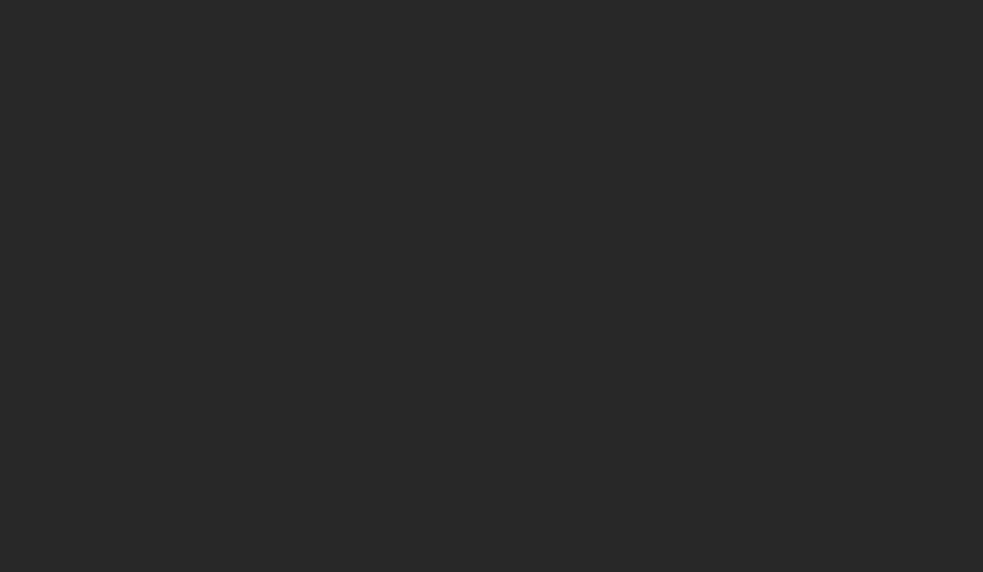
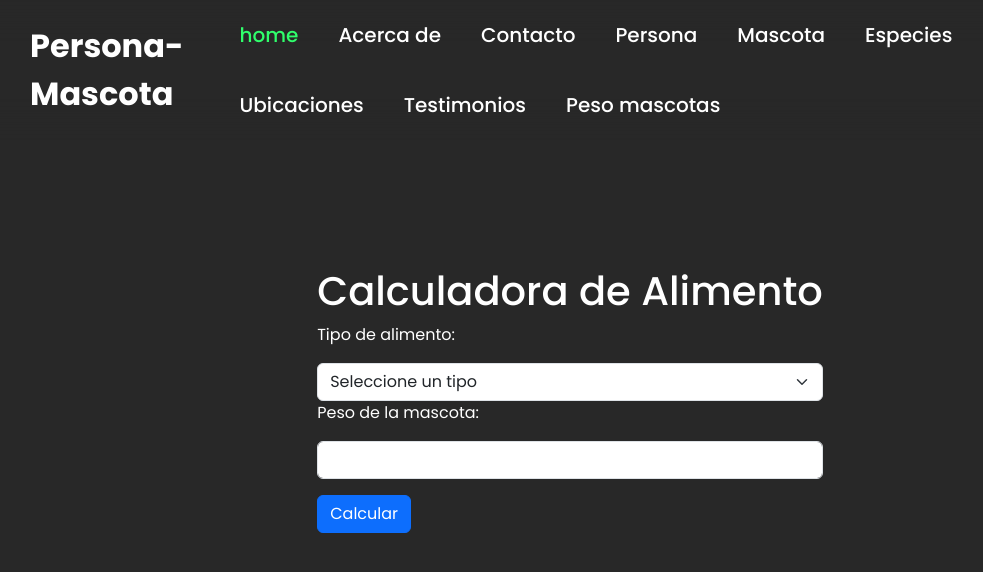
Before and after one commit to sjaimes16/cardsMascotas, a React (Vite) app: page /pesoMascotas in a window 1280 px wide. Before the commit this address had no page. Shown: the top 572 px of the page, without its empty margins (70-1053 px from the left). Built offline with nearby package versions, Linux system fonts and the light colour scheme.

Commit message:
agregado cambios

```diff
--- a/index.html
+++ b/index.html
@@ -10,6 +10,8 @@
     <div id="root"></div>
     <script type="module" src="https://unpkg.com/ionicons@7.1.0/dist/ionicons/ionicons.esm.js"></script>
 	  <script nomodule src="https://unpkg.com/ionicons@7.1.0/dist/ionicons/ionicons.js"></script>
+    <link href="https://cdn.jsdelivr.net/npm/bootstrap@5.3.0/dist/css/bootstrap.min.css" rel="stylesheet" integrity="sha384-9ndCyUaIbzAi2FUVXJi0CjmCapSmO7SnpJef0486qhLnuZ2cdeRhO02iuK6FUUVM" crossorigin="anonymous">
     <script type="module" src="/src/main.jsx"></script>
+    <script src="https://cdn.jsdelivr.net/npm/bootstrap@5.3.0/dist/js/bootstrap.bundle.min.js" integrity="sha384-geWF76RCwLtnZ8qwWowPQNguL3RmwHVBC9FhGdlKrxdiJJigb/j/68SIy3Te4Bkz" crossorigin="anonymous"></script>
   </body>
 </html>
--- a/src/App.css
+++ b/src/App.css
@@ -12,10 +12,10 @@ body
 	justify-content: center;
 	align-items: center;
 	min-height: 100vh;
-	background: #282828;
+	background: #282828 !important;
 }
 h1 {
-    color: #fff;
+    color: #fff !important;
     text-align: center;
 }
 p {
--- a/src/App.jsx
+++ b/src/App.jsx
@@ -10,6 +10,7 @@ import Persona from './components/Persona';
 import Especies from './components/Especies';
 import Ubicaciones from './components/Ubicaciones';
 import Testimonios from './components/Testimonios';
+import PesoMascotas from './components/PesoMascotas';
 
 function App() {
 
@@ -28,6 +29,7 @@ function App() {
         <Route exact path="/persona" element={<Persona/>}/>
         <Route exact path="/ubicaciones" element={<Ubicaciones/>}/>
         <Route exact path="/testimonios" element={<Testimonios/>}/>
+        <Route exact path="/pesoMascotas" element={<PesoMascotas/>}/>
       </Routes>
     </Router>
     </>
--- a/src/components/Navbar.jsx
+++ b/src/components/Navbar.jsx
@@ -18,6 +18,7 @@ const Navbar = () => {
             <li><Link to="/especies">Especies</Link></li>
             <li><Link to="/ubicaciones">Ubicaciones</Link></li>
             <li><Link to="/testimonios">Testimonios</Link></li>
+            <li><Link to="/pesoMascotas">Peso mascotas</Link></li>
           </ul>
 	    </header>
     </>
--- a/src/components/NewPage.jsx
+++ b/src/components/NewPage.jsx
@@ -1,12 +1,13 @@
 import React from 'react'
 import Navbar from './Navbar'
+import newpage from '../assets/newpage.png';
 
 const NewPage = () => {
   return (
     <div>
     <Navbar />
     <p>Esta es la pagina esta es mi nueva pagina</p>
-    <img className="imagen" src='src/assets/newpage.png' />
+    <img className="imagen" src={newpage} />
 
   </div>
   )
--- /dev/null
+++ b/src/components/PesoMascotas.jsx
@@ -0,0 +1,91 @@
+import React, {useState} from 'react'
+import Navbar from './Navbar';
+
+const PesoMascotas = () => {
+  const [tipoAlimento, setTipoAlimento] = useState('');
+  const [pesoMascota, setPesoMascota] = useState('');
+  const [cantidadAlimento, setCantidadAlimento] = useState('');
+  const [tablaDatos, setTablaDatos] = useState([]);
+
+  const tablaConversion = {
+    dogChow: 0.02,
+    nucan: 0.03,
+    pedigree: 0.04
+  };
+
+  const handleTipoAlimentoChange = (event) => {
+    setTipoAlimento(event.target.value);
+  };
+
+  const handlePesoMascotaChange = (event) => {
+    setPesoMascota(event.target.value);
+  };
+
+  const handleCalcularClick = () => {
+    const factorConversion = tablaConversion[tipoAlimento];
+    const cantidadCalculada = factorConversion * pesoMascota;
+
+    setCantidadAlimento(cantidadCalculada.toFixed(2));
+
+    // Guardar los datos en la tabla
+    const datos = {
+      tipoAlimento,
+      pesoMascota,
+      cantidadAlimento: cantidadCalculada.toFixed(2)
+    };
+    setTablaDatos([...tablaDatos, datos]);
+  };
+
+  return (
+    <>
+      <Navbar />
+      <h1>Calculadora de Alimento</h1>
+      <div>
+        <p>Tipo de alimento:</p>
+        <select className="form-select" value={tipoAlimento} onChange={handleTipoAlimentoChange}>
+          <option value="">Seleccione un tipo</option>
+          <option value="dogChow">Dog Chow</option>
+          <option value="nucan">Nucan</option>
+          <option value="pedigree">Pedigree</option>
+        </select>
+      </div>
+      <div>
+        <p>Peso de la mascota:</p>
+        <input type="number" className="form-control" value={pesoMascota} onChange={handlePesoMascotaChange} />
+      </div>
+      <div>
+        <button className="btn btn-primary mt-3" onClick={handleCalcularClick}>Calcular</button>
+      </div>
+      {cantidadAlimento && (
+        <div >
+          <p>Cantidad de alimento a proporcionar: {cantidadAlimento} kg</p>
+        </div>
+      )}
+      {tablaDatos.length > 0 && (
+        <div>
+          <h2>Tabla de datos:</h2>
+          <table className="table table-bordered table-hover">
+            <thead>
+              <tr>
+                <th>Tipo de alimento</th>
+                <th>Peso de la mascota</th>
+                <th>Cantidad de alimento</th>
+              </tr>
+            </thead>
+            <tbody>
+              {tablaDatos.map((datos, index) => (
+                <tr key={index}>
+                  <td>{datos.tipoAlimento}</td>
+                  <td>{datos.pesoMascota}</td>
+                  <td>{datos.cantidadAlimento} kg</td>
+                </tr>
+              ))}
+            </tbody>
+          </table>
+        </div>
+      )}
+    </>
+  );
+};
+
+export default PesoMascotas;
```
